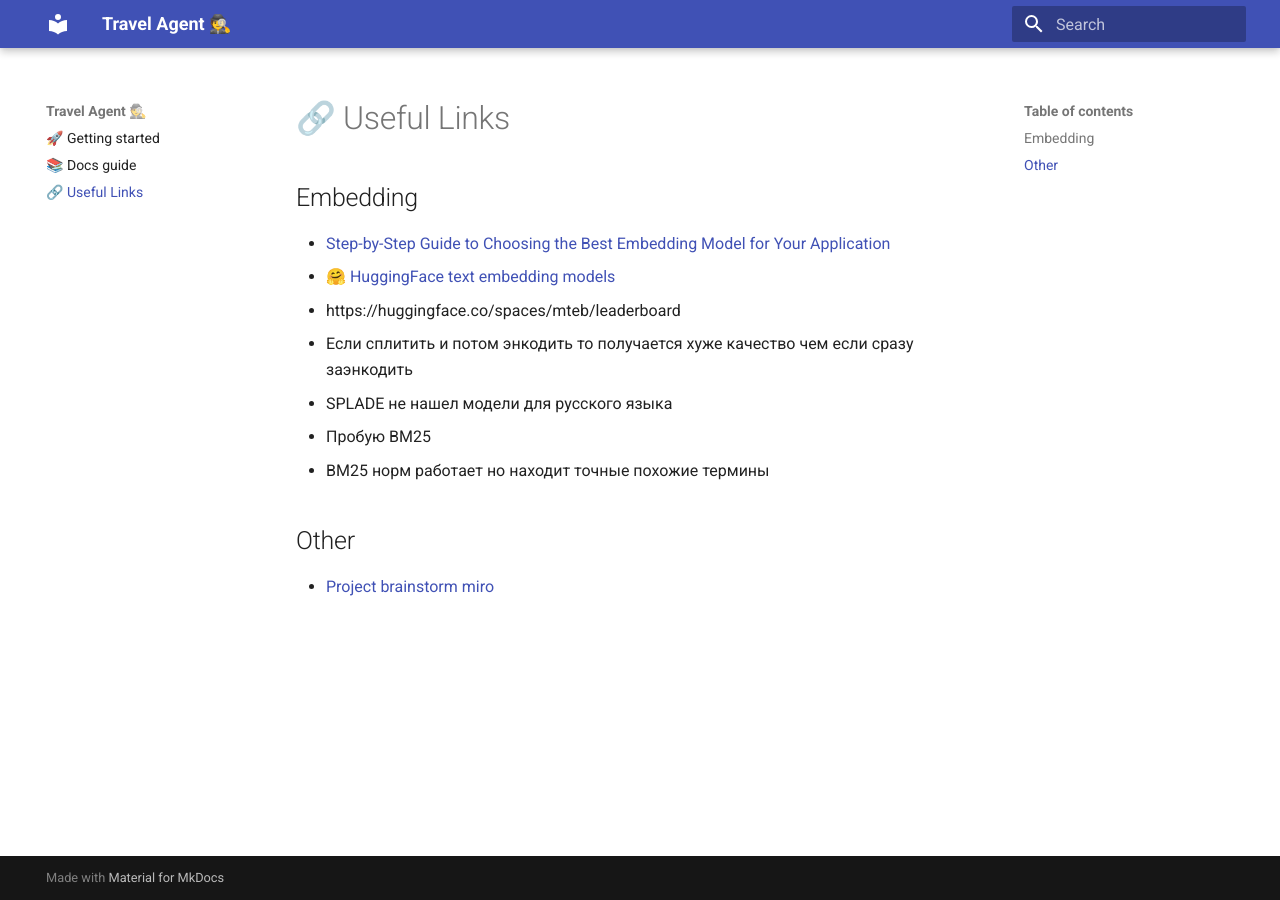
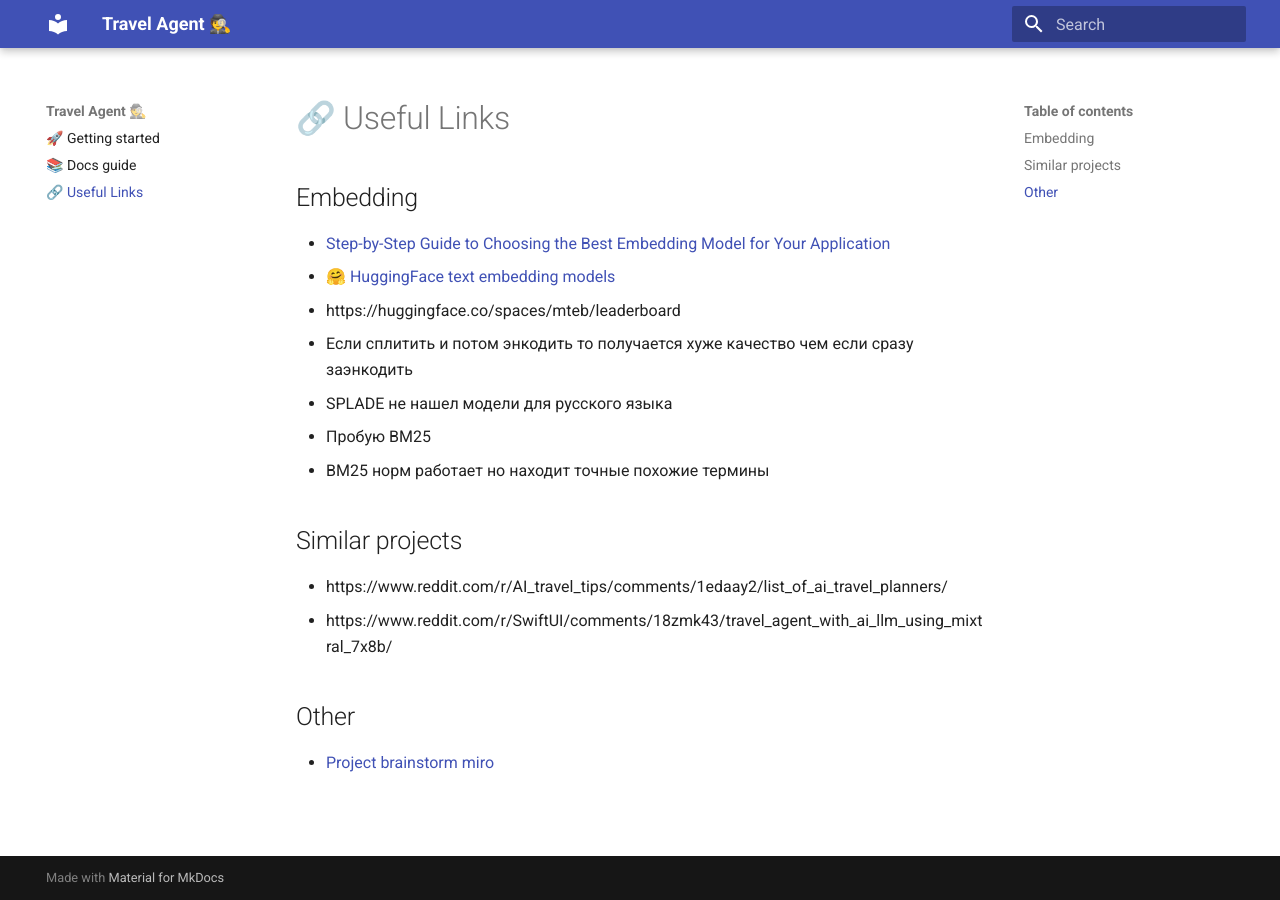
Before and after one commit to miem-refugees/travel-agent, an MkDocs documentation site: the page built from docs/links.md, in a window 1280 px wide. Built offline with MkDocs 1.6.1 and Material for MkDocs 9.7.7, drawn with Linux system fonts in a browser that asks for light colours.

Commit message:
Add a little bit of docs

```diff
--- a/docs/links.md
+++ b/docs/links.md
@@ -10,6 +10,11 @@
 - Пробую BM25
 - BM25 норм работает но находит точные похожие термины
 
+## Similar projects
+
+- https://www.reddit.com/r/AI_travel_tips/comments/1edaay2/list_of_ai_travel_planners/
+- https://www.reddit.com/r/SwiftUI/comments/18zmk43/travel_agent_with_ai_llm_using_mixtral_7x8b/
+
 ## Other
 
 - [Project brainstorm miro](https://miro.com/app/board/uXjVLIzx3wg=/)
```
Also changed, not shown: 1 other file.
